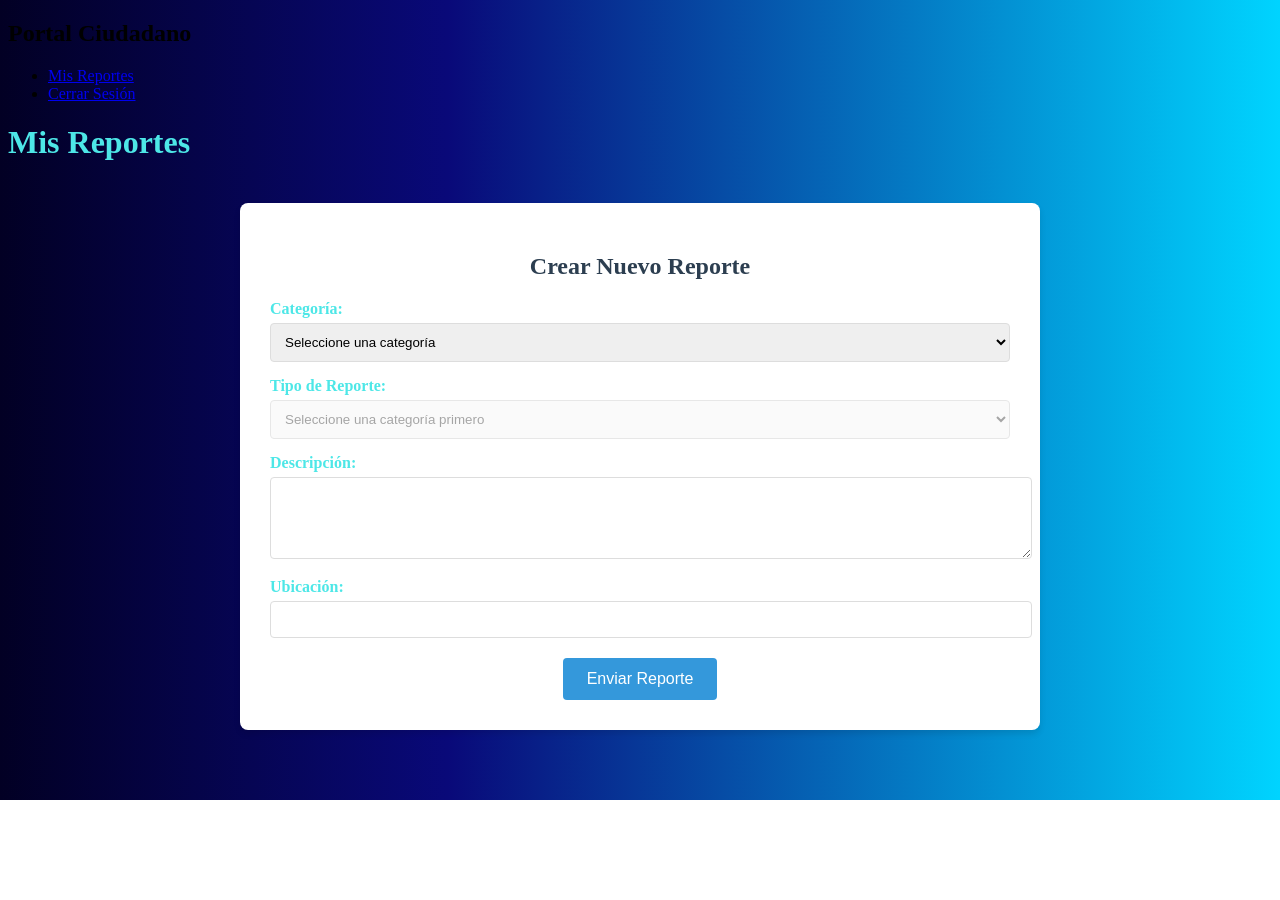
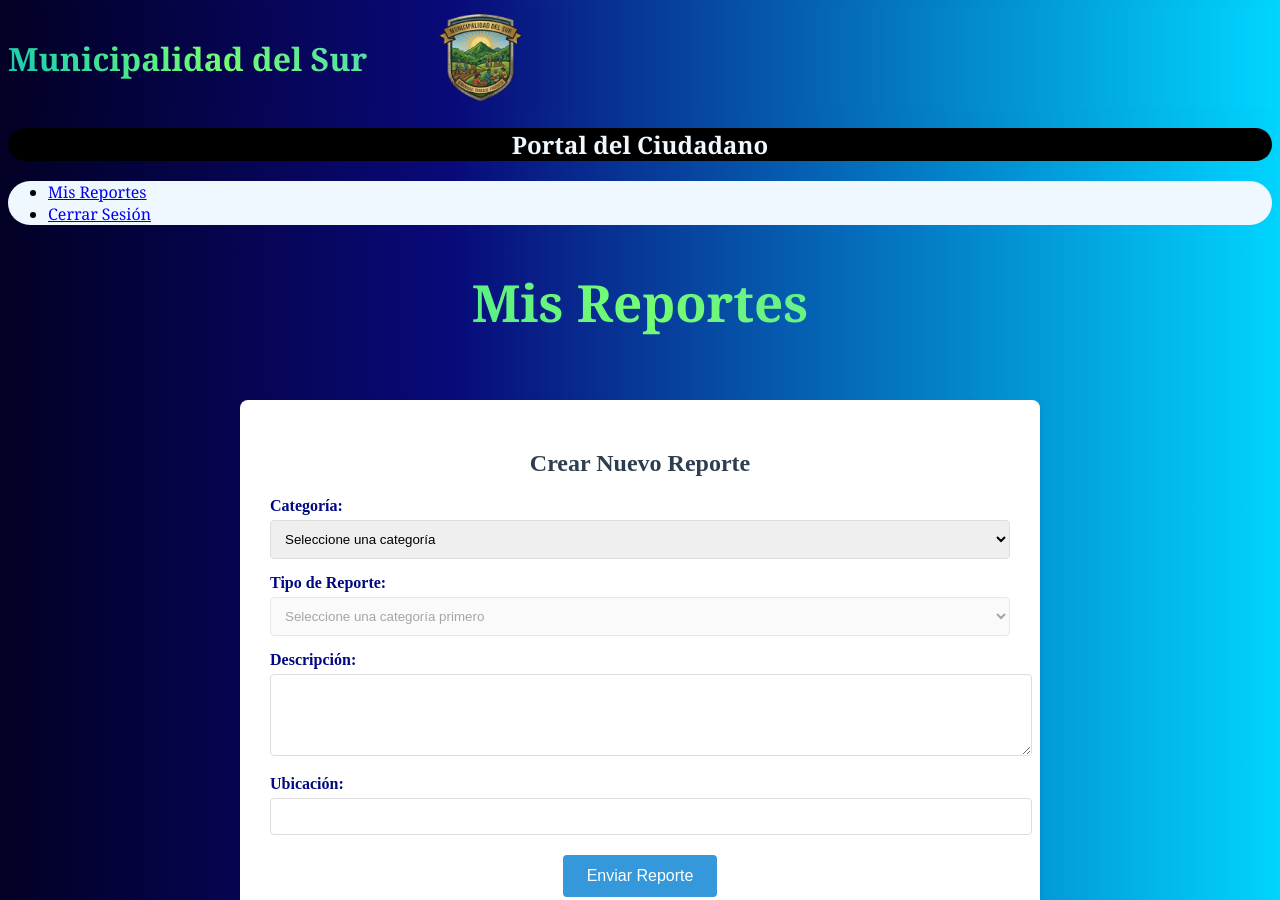
Before and after one commit to jbrionescr/MuniG1, a website: page Public/html/reportes.html in a window 1280 px wide. Shown: the top 900 px of the page. Before the commit the page ends 800 px from the top, so only its background shows below. Drawn offline with Linux system fonts and the light colour scheme.

Commit message:
actualizadiseños mis reportes y reportes css

```diff
--- a/Public/html/reportes.html
+++ b/Public/html/reportes.html
@@ -6,13 +6,19 @@
     <meta name="viewport" content="width=device-width, initial-scale=1.0">
     <title>Reportes - Sistema Municipal</title>
     <link rel="stylesheet" href="../styles/index.css">
+    <link rel="stylesheet" href="../styles/reportes.css">
 </head>
 
 <body>
+    <div class="encabezado">
+        <h1 class="text-gradient">Municipalidad del Sur</h1>
+        <img class="logorepo" src="../img/1771259929645.png" width="100px" height="100px" alt="logomuni" >
+  </div>
+  <header>
     <div class="dashboard-wrapper">
         <aside class="sidebar">
             <div class="sidebar-header">
-                <h2>Portal Ciudadano</h2>
+                <h2 class="tituloreportes">Portal del Ciudadano</h2>
             </div>
             <nav class="sidebar-nav">
                 <ul>
@@ -24,7 +30,7 @@
         <main class="dashboard-content">
             <header class="top-bar">
                 <div class="user-info">
-                    <h1>Mis Reportes</h1>
+                    <h2 class="text1">Mis Reportes</h2>
                 </div>
             </header>
             <section class="report-form-section" style="padding: 20px; max-width: 800px; margin: 0 auto;">
--- a/Public/styles/admi.css
+++ b/Public/styles/admi.css
@@ -177,7 +177,7 @@ main {
 }
 
 .titulo2 {
-    background-image: linear-gradient(45deg, #12C9B4, #74FC74 50%, #41CCC3 100%);
+    background-image:(45deg, #12C9B4, #74FC74 50%, #41CCC3 100%);
     font-family: Impact, Haettenschweiler, 'Arial Narrow Bold', sans-serif;
 }
 
--- /dev/null
+++ b/Public/styles/misreportes.css
@@ -0,0 +1,129 @@
+/* portal del ciudadano */
+.sidebar-header {
+    color: aliceblue;
+    font-family: Georgia, 'Times New Roman', Times, serif;
+    background-color: black;
+    border-radius: 5cm;
+    border-color: aliceblue;
+    text-align: center;
+}
+/* segunda linea */
+.sidebar-nav {
+    background-color: aliceblue;
+    border-radius: 5cm;
+    font-family: Georgia, 'Times New Roman', Times, serif;
+    color: black;
+
+}
+/* tutulo Reportes */
+.tituloreport {
+    text-align: center;
+    color: #12C9B4;
+  background-image: linear-gradient(45deg, #12C9B4, #74FC74 50%, #41CCC3 100%);
+  background-clip: text;
+  -webkit-background-clip: text;
+  -webkit-text-fill-color: transparent;
+  font-size: 320%;
+}
+
+
+
+/* Texto Gradient CSS */
+.text-gradient {
+  color: #12C9B4;
+  background-image: linear-gradient(45deg, #12C9B4, #74FC74 50%, #41CCC3 100%);
+  background-clip: text;
+  -webkit-background-clip: text;
+  -webkit-text-fill-color: transparent;
+  display: inline-block;
+}
+
+body {
+  background: #020024;
+  background: linear-gradient(90deg, rgba(2, 0, 36, 1) 0%, rgba(9, 9, 121, 1) 35%, rgba(0, 212, 255, 1) 100%);
+}
+
+/* Navbar Hover Effect */
+.navbar-nav .nav-link:hover,
+.navbar-brand:hover {
+  color: turquoise !important;
+}
+
+/* Navbar Custom Styles */
+.navbar {
+  background-color: black !important;
+  /* Fondo negro */
+}
+
+.navbar-nav .nav-link,
+.navbar-brand {
+  color: white !important;
+  /* Letras blancas */
+}
+
+main {
+  color: rgb(77, 231, 231);
+}
+/* tabla inferrior */
+.data-table {
+    width: 100%;
+    border-collapse: collapse;
+    margin-top: 20px;
+    background: white;
+    border-radius: 8px;
+    overflow: hidden;
+    box-shadow: 0 4px 6px rgba(0,0,0,0.1);
+}
+/* tabla inferrior */
+.data-table th, .data-table td {
+    padding: 12px 15px;
+    text-align: left;
+    border-bottom: 1px solid #eee;
+}
+/* tabla inferrior */
+.data-table th {
+    padding: 12px 15px;
+    text-align: left;
+    border-bottom: 1px solid #eee
+}
+
+
+/* tabla inferrior */
+.contact-content-grid {
+    display: grid;
+    grid-template-columns: 1fr 1fr;
+    gap: 3rem;
+    align-items: start;
+}
+/* tabla inferrior */
+.contact-details {
+    display: flex;
+    flex-direction: column;
+    gap: 1.5rem;
+}
+
+/* ingreso datos reporte */
+.auth-card{
+    background: white;
+    padding: 30px;
+    border-radius: 8px;
+    box-shadow: 0 4px 6px rgba(0,0,0,0.1);
+}
+/* ingreso datos reporte */
+.report-form-section{
+    padding: 20px;
+    max-width: 800px;
+    margin: 0 auto;
+}
+.form-group {
+width: 100%; padding: 10px;
+border: 1px solid #ddd;
+border-radius: 4px;
+background-color: #180067;
+}
+.nuevoreporte {
+    color: #180067;
+}
+.data-table {
+    color: brown;
+}
--- /dev/null
+++ b/Public/styles/reportes.css
@@ -0,0 +1,40 @@
+/* Portal del ciudadano */
+.tituloreportes {
+    color: aliceblue;
+    font-family: Georgia, 'Times New Roman', Times, serif;
+    background-color: black;
+    border-radius: 5cm;
+    border-color: aliceblue;
+    text-align: center;
+
+}
+.text-gradient {
+text-align: start;
+}
+/* portal del ciudadano */
+.sidebar-nav {
+    background-color: aliceblue;
+    border-radius: 5cm;
+    font-family: Georgia, 'Times New Roman', Times, serif;
+    color: black;
+
+}
+
+.text-gradient {
+    font-family: Georgia, 'Times New Roman', Times, serif;
+}
+.text1 {
+    text-align: center;
+    color: #12C9B4;
+  background-image: linear-gradient(45deg, #12C9B4, #74FC74 50%, #41CCC3 100%);
+  background-clip: text;
+  -webkit-background-clip: text;
+  -webkit-text-fill-color: transparent;
+  font-size: 320%;
+
+
+  font-family: Georgia, 'Times New Roman', Times, serif;
+}
+.report-form-section {
+    color: rgb(0, 9, 130);
+}
```
Also changed, not shown: Public/html/adminDashboard.html (+1 -0 lines), Public/html/misReportes.html (+7 -6 lines), db.json (+25 -7 lines).
